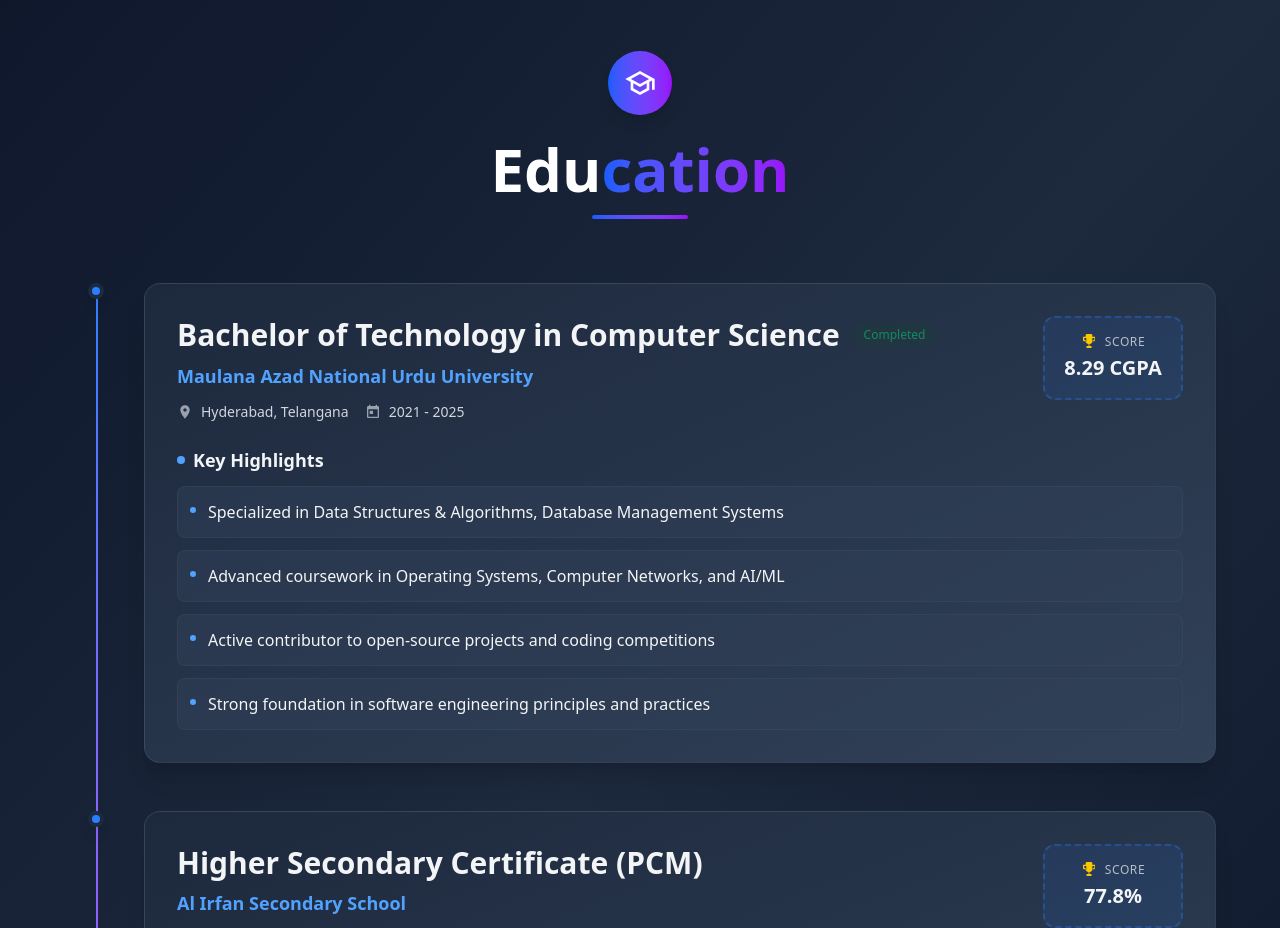
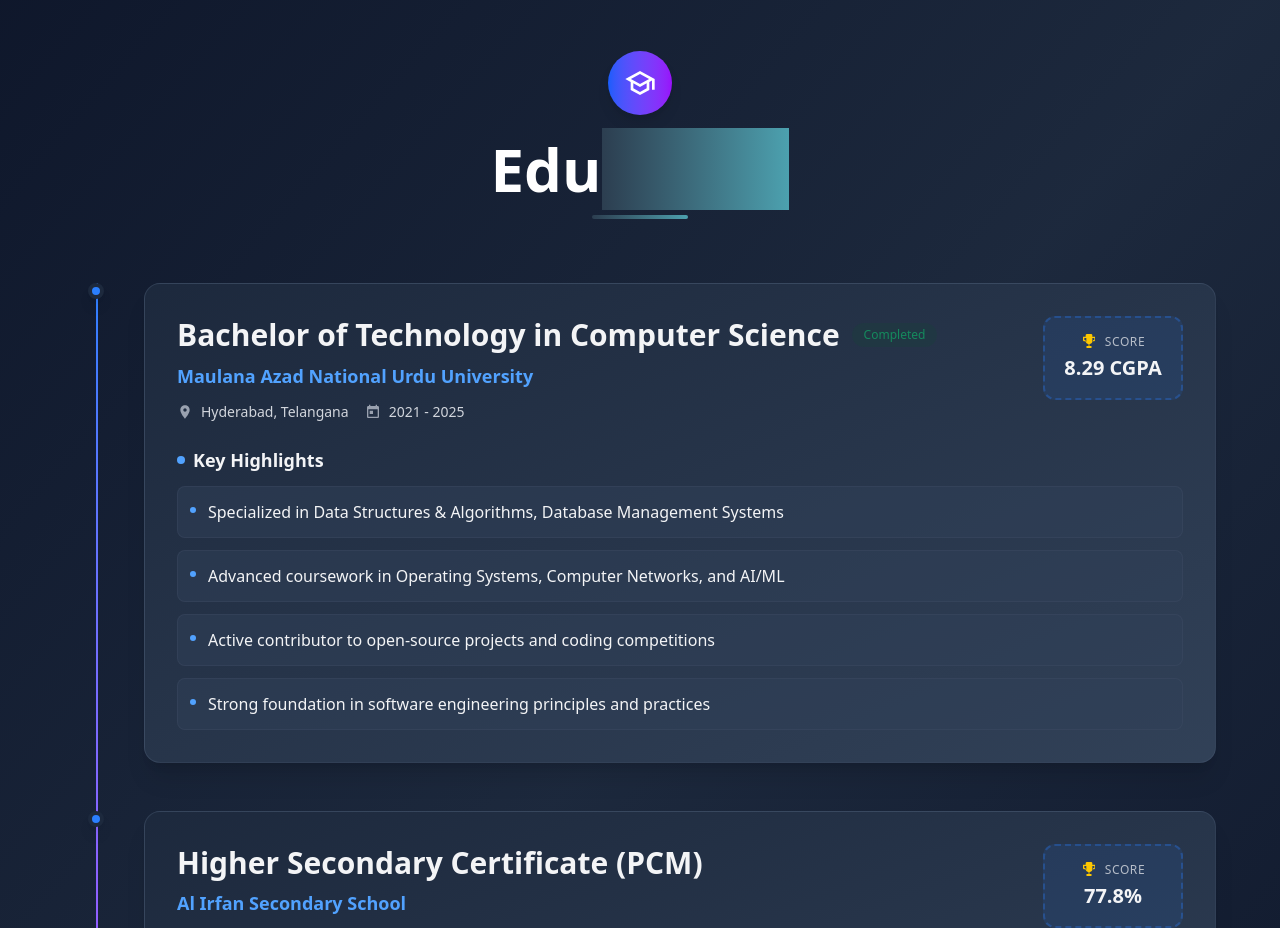
Before and after one commit to farhanrahman0027/My-Portfolio, a React (Vite) app: page / in a window 1280 px wide. Shown: the part 2360-3288 px from the top of the page. Built offline with nearby package versions, Linux system fonts and the light colour scheme.

Commit message:
update the education section

```diff
--- a/src/components/Education.jsx
+++ b/src/components/Education.jsx
@@ -83,10 +83,10 @@
           <h2 className={`text-4xl sm:text-5xl md:text-6xl font-bold mb-4 animate-slide-up transition-colors duration-300 ${
             darkMode ? 'text-white' : 'text-[#2C3E50]'
           }`}>
-            Edu<span className="bg-gradient-to-r from-blue-600 to-purple-600 bg-clip-text text-transparent">cation</span>
+            Edu<span className="bg-gradient-to-r from-[#2c3e50] to-[#4ca1af] `bg-clip-text text-transparent">cation</span>
 
           </h2>
-          <div className="w-24 h-1 bg-gradient-to-r from-blue-600 to-purple-600 mx-auto rounded-full"></div>
+          <div className="w-24 h-1 bg-gradient-to-r from-[#2c3e50] to-[#4ca1af] mx-auto rounded-full"></div>
         </div>
 
         {/* Education Timeline */}
```
